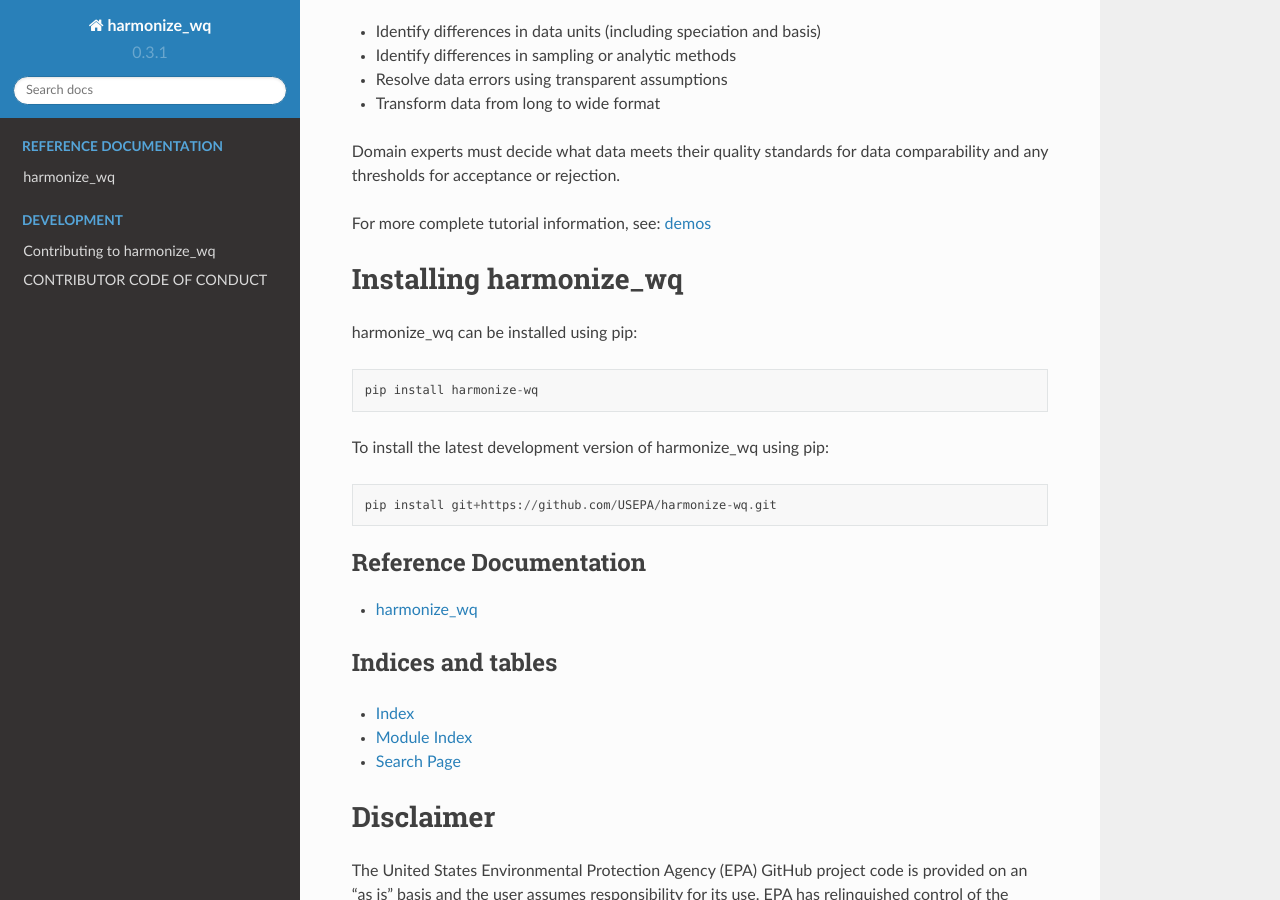
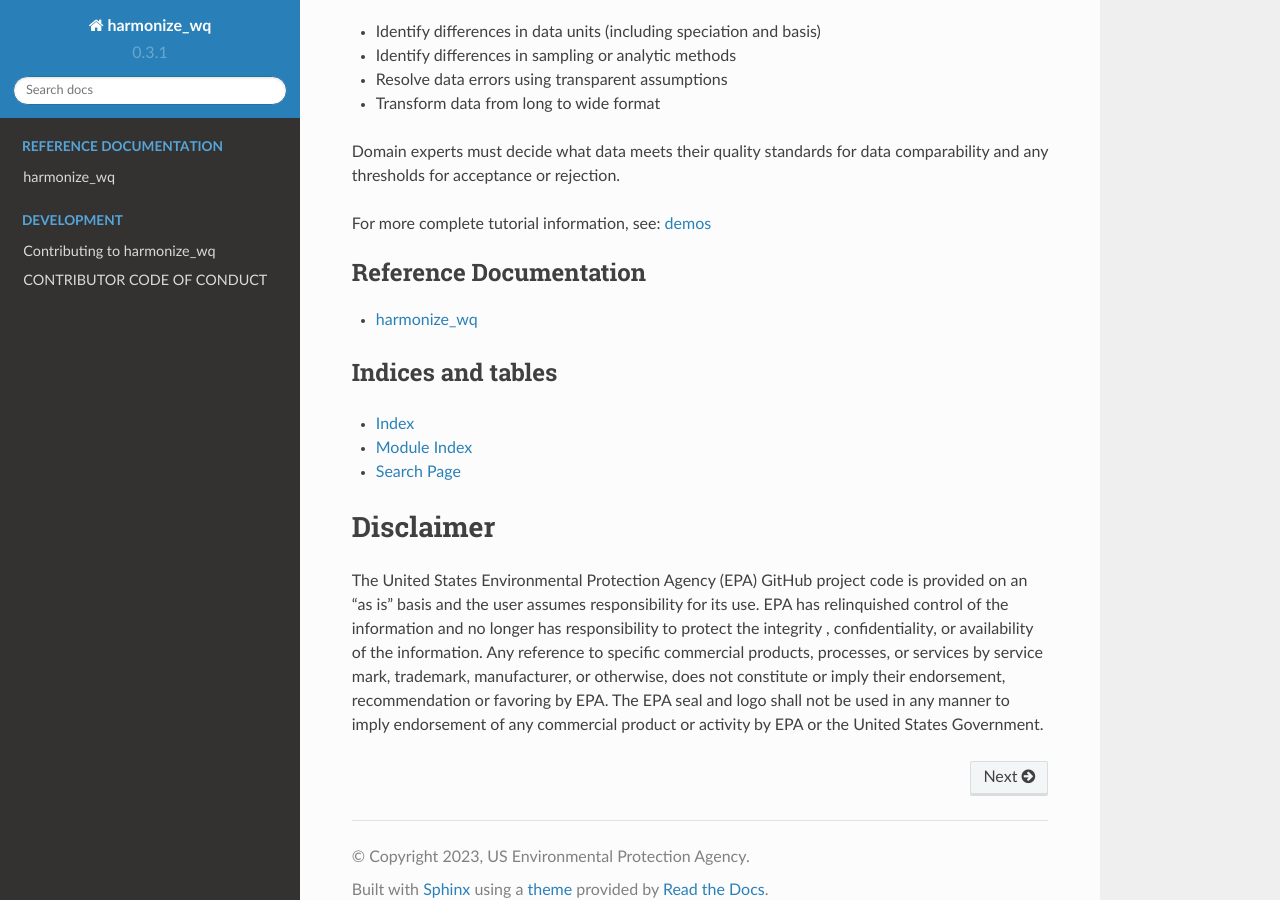
Before and after one commit to USEPA/harmonize-wq, a Sphinx documentation site: the page built from docs/source/index.rst, in a window 1280 px wide and 900 px high, scrolled down 529 px. Built offline with Sphinx 7.4.7 and the Read the Docs theme 2.0.0, drawn with Linux system fonts in a browser that asks for light colours; pages that are not in the unit, such as notebooks, are missing from menus.

Commit message:
Remove missing from toc (otherwise it doesn't populate any)

```diff
--- a/docs/source/index.rst
+++ b/docs/source/index.rst
@@ -32,25 +32,6 @@
 Domain experts must decide what data meets their quality standards for data comparability and any thresholds for acceptance or rejection.
 
 For more complete tutorial information, see: `demos <https://github.com/USEPA/harmonize-wq/tree/main/demos>`_
-
-.. _installing:
-
-Installing harmonize_wq
-=======================
-
-harmonize_wq can be installed using pip:
-
-.. code-block:: python3
-
-    pip install harmonize-wq
-
-
-
-To install the latest development version of harmonize_wq using pip:
-
-.. code-block:: python3
-
-    pip install git+https://github.com/USEPA/harmonize-wq.git
 
 .. toctree::
     :maxdepth: 1
```
Also changed, not shown: other parts of docs/source/index.rst (+1 -1 lines).
